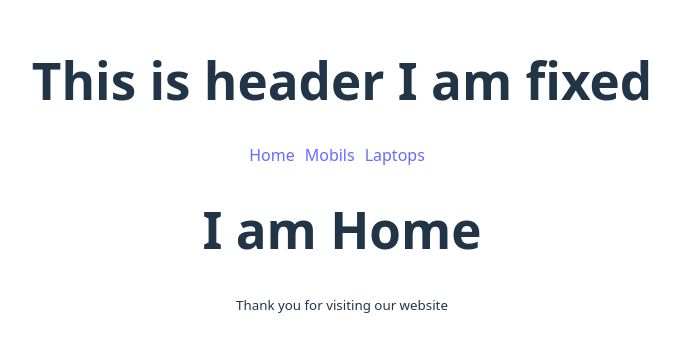
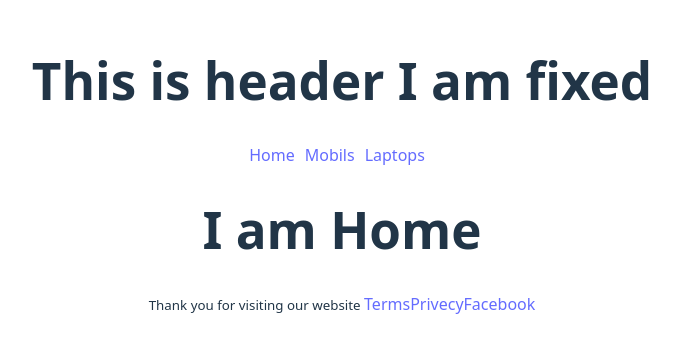
Before and after one commit to lokmanhossen678/intro-to-react-router, a React (Vite) app: page / in a window 1280 px wide. Shown: the part 225-578 px from the top of the page, without its empty margins (298-978 px from the left). Built offline with nearby package versions, Linux system fonts and the light colour scheme.

Commit message:
added sideBar

```diff
--- a/src/components/Footer/Footer.jsx
+++ b/src/components/Footer/Footer.jsx
@@ -5,6 +5,9 @@ const Footer = () => {
         <div>
            <p>
             <small>Thank you for visiting our website </small>
+            <a href="/">Terms</a>
+            <a href="/">Privecy</a>
+            <a href="/">Facebook</a>
            </p>
         </div>
     );
--- a/src/components/Root/Root.jsx
+++ b/src/components/Root/Root.jsx
@@ -8,7 +8,12 @@ const Root = () => {
         <div>
 
           <Header></Header>
-          <Outlet></Outlet>
+          <div>
+            <aside>
+
+            </aside>
+            <Outlet></Outlet>
+          </div>
           <Footer></Footer>
         </div>
     );
```
Also changed, not shown: src/components/SideBar/SideBar.jsx (added, +13 -0 lines).
